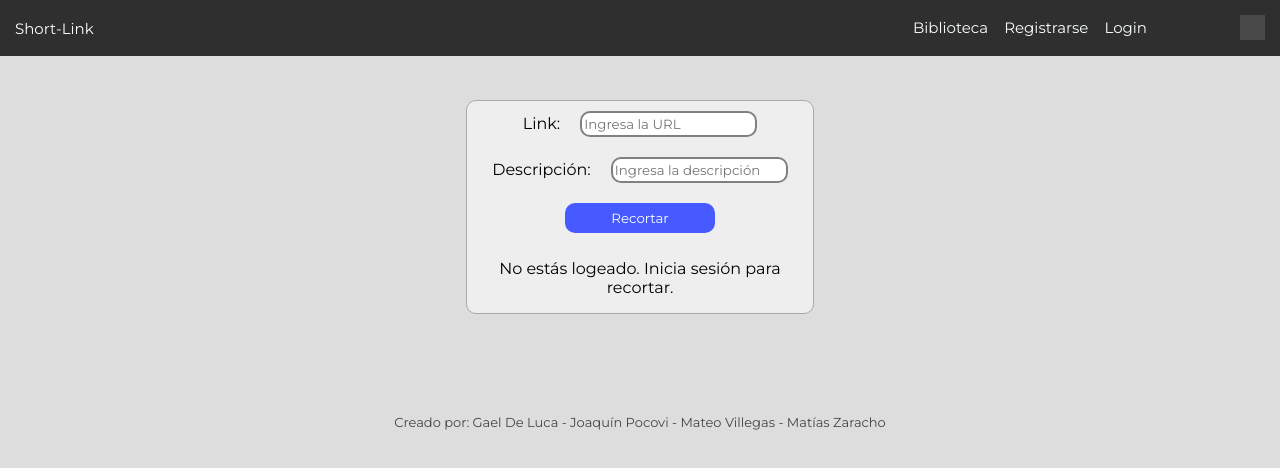
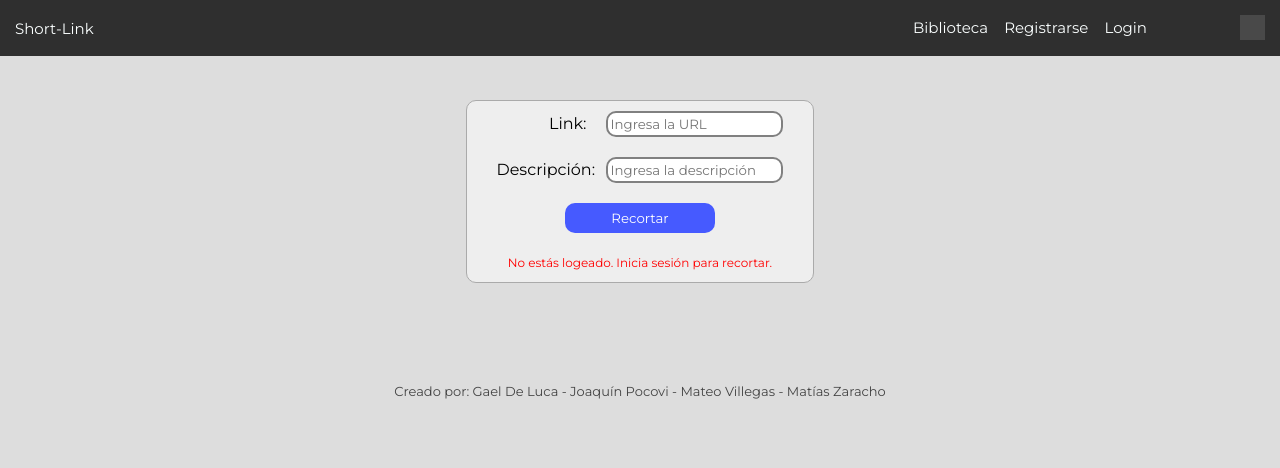
Before and after one commit to GROOTScorer/acortador-url, a React (Create React App) app: page / in a window 1280 px wide. Shown: the top 468 px of the page. Built offline with nearby package versions, Linux system fonts and the light colour scheme; grey boxes are pictures that could not be loaded.

Commit message:
Cambios de estilo al Main

```diff
--- a/src/Main.css
+++ b/src/Main.css
@@ -15,6 +15,8 @@ label, input, button, h3 {
 
 label {
   text-align: right;
+  display: inline-block;
+  width: 90px;
 }
 
 input{
@@ -43,6 +45,7 @@ footer{
 .Container{
   display: flex;
   justify-content: center;
+  flex-wrap: wrap;
   border: solid #aaaaaa 1px;
   border-radius: 10px;
   margin-top: 100px;
@@ -53,6 +56,11 @@ footer{
   font-family: 'Montserrat', sans-serif;
 }
 
+.noLog{
+  color: red;
+  font-size: 12px;
+}
+
 button:hover{
   cursor: pointer;
   background-color: blue;
```
